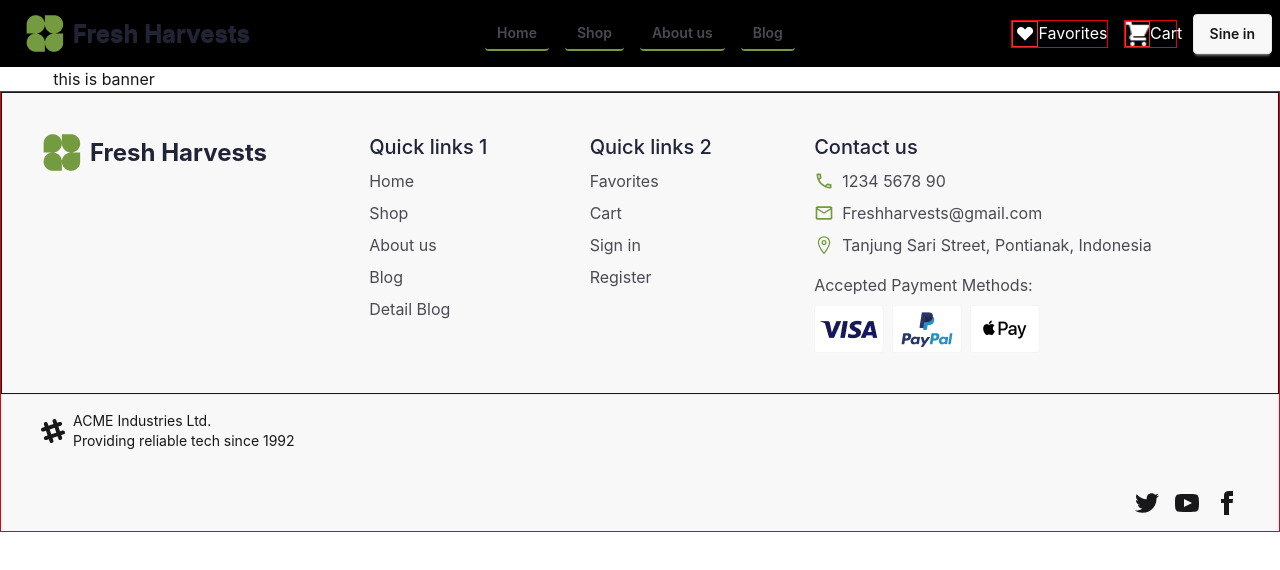
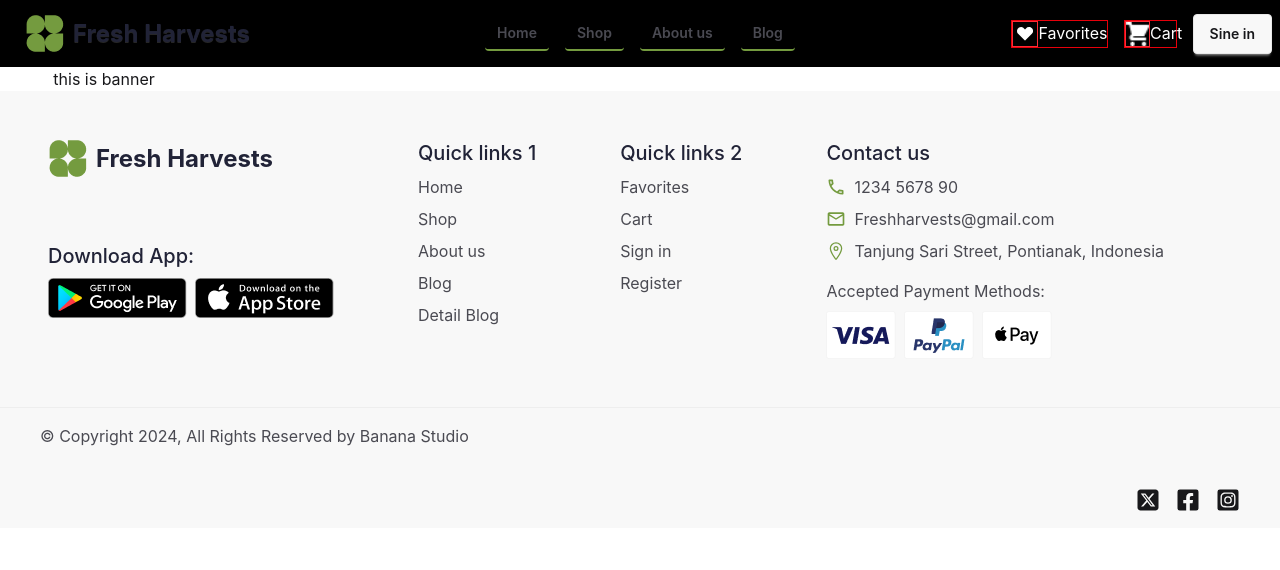
Before and after one commit to sucharita4867/fresh-harvests, a React (Vite) app: page / in a window 1280 px wide. Shown: the top 570 px of the page. Built offline with nearby package versions, Linux system fonts and the light colour scheme.

Commit message:
complete footer components

```diff
--- a/src/Components/Footer.jsx
+++ b/src/Components/Footer.jsx
@@ -3,16 +3,28 @@ import Logo from "./Logo";
 import visa from "/Visa.png";
 import paypal from "/Paypal.png";
 import applepay from "/ApplePay.png";
-import { CiLocationOn } from "react-icons/ci";
+import googleplay from "/googleplay.png";
+import appstore from "/appstore.png";
 import { MdOutlineEmail, MdOutlinePhone } from "react-icons/md";
 import { IoLocationOutline } from "react-icons/io5";
+import { FaSquareXTwitter } from "react-icons/fa6";
+import { FaFacebookSquare, FaInstagramSquare } from "react-icons/fa";
 
 const Footer = () => {
   return (
-    <div className=" border border-red-600">
-      <footer className="footer  border border-black-600 sm:footer-horizontal bg-base-200 text-base-content p-10">
-        <div>
-          <Logo />
+    <div className="">
+      <footer className="footer sm:footer-horizontal bg-base-200 text-base-content p-12">
+        <div className="">
+          <div className="">
+            <Logo />
+          </div>
+          <div className=" mt-14">
+            <p className="font-medium text-xl text-primary">Download App:</p>
+            <div className="flex justify-center mt-2 items-center gap-2">
+              <img src={googleplay} alt="" />
+              <img src={appstore} alt="" />
+            </div>
+          </div>
         </div>
         <nav>
           <h6 className="font-medium text-xl text-primary">Quick links 1</h6>
@@ -55,60 +67,17 @@ const Footer = () => {
           </div>
         </nav>
       </footer>
-      <footer className="footer bg-base-200 text-base-content border-base-300 border-t px-10 py-4">
+      <footer className="footer bg-base-200 text-base-content border-base-300 border-t px-10 p-4">
         <aside className="grid-flow-col items-center">
-          <svg
-            width="24"
-            height="24"
-            viewBox="0 0 24 24"
-            xmlns="http://www.w3.org/2000/svg"
-            fillRule="evenodd"
-            clipRule="evenodd"
-            className="fill-current"
-          >
-            <path d="M22.672 15.226l-2.432.811.841 2.515c.33 1.019-.209 2.127-1.23 2.456-1.15.325-2.148-.321-2.463-1.226l-.84-2.518-5.013 1.677.84 2.517c.391 1.203-.434 2.542-1.831 2.542-.88 0-1.601-.564-1.86-1.314l-.842-2.516-2.431.809c-1.135.328-2.145-.317-2.463-1.229-.329-1.018.211-2.127 1.231-2.456l2.432-.809-1.621-4.823-2.432.808c-1.355.384-2.558-.59-2.558-1.839 0-.817.509-1.582 1.327-1.846l2.433-.809-.842-2.515c-.33-1.02.211-2.129 1.232-2.458 1.02-.329 2.13.209 2.461 1.229l.842 2.515 5.011-1.677-.839-2.517c-.403-1.238.484-2.553 1.843-2.553.819 0 1.585.509 1.85 1.326l.841 2.517 2.431-.81c1.02-.33 2.131.211 2.461 1.229.332 1.018-.21 2.126-1.23 2.456l-2.433.809 1.622 4.823 2.433-.809c1.242-.401 2.557.484 2.557 1.838 0 .819-.51 1.583-1.328 1.847m-8.992-6.428l-5.01 1.675 1.619 4.828 5.011-1.674-1.62-4.829z"></path>
-          </svg>
-          <p>
-            ACME Industries Ltd.
-            <br />
-            Providing reliable tech since 1992
+          <p className="text-secondary text-base">
+            © Copyright 2024, All Rights Reserved by Banana Studio
           </p>
         </aside>
         <nav className="md:place-self-center md:justify-self-end">
           <div className="grid grid-flow-col gap-4">
-            <a>
-              <svg
-                xmlns="http://www.w3.org/2000/svg"
-                width="24"
-                height="24"
-                viewBox="0 0 24 24"
-                className="fill-current"
-              >
-                <path d="M24 4.557c-.883.392-1.832.656-2.828.775 1.017-.609 1.798-1.574 2.165-2.724-.951.564-2.005.974-3.127 1.195-.897-.957-2.178-1.555-3.594-1.555-3.179 0-5.515 2.966-4.797 6.045-4.091-.205-7.719-2.165-10.148-5.144-1.29 2.213-.669 5.108 1.523 6.574-.806-.026-1.566-.247-2.229-.616-.054 2.281 1.581 4.415 3.949 4.89-.693.188-1.452.232-2.224.084.626 1.956 2.444 3.379 4.6 3.419-2.07 1.623-4.678 2.348-7.29 2.04 2.179 1.397 4.768 2.212 7.548 2.212 9.142 0 14.307-7.721 13.995-14.646.962-.695 1.797-1.562 2.457-2.549z"></path>
-              </svg>
-            </a>
-            <a>
-              <svg
-                xmlns="http://www.w3.org/2000/svg"
-                width="24"
-                height="24"
-                viewBox="0 0 24 24"
-                className="fill-current"
-              >
-                <path d="M19.615 3.184c-3.604-.246-11.631-.245-15.23 0-3.897.266-4.356 2.62-4.385 8.816.029 6.185.484 8.549 4.385 8.816 3.6.245 11.626.246 15.23 0 3.897-.266 4.356-2.62 4.385-8.816-.029-6.185-.484-8.549-4.385-8.816zm-10.615 12.816v-8l8 3.993-8 4.007z"></path>
-              </svg>
-            </a>
-            <a>
-              <svg
-                xmlns="http://www.w3.org/2000/svg"
-                width="24"
-                height="24"
-                viewBox="0 0 24 24"
-                className="fill-current"
-              >
-                <path d="M9 8h-3v4h3v12h5v-12h3.642l.358-4h-4v-1.667c0-.955.192-1.333 1.115-1.333h2.885v-5h-3.808c-3.596 0-5.192 1.583-5.192 4.615v3.385z"></path>
-              </svg>
-            </a>
+            <FaSquareXTwitter className="text-2xl" />
+            <FaFacebookSquare className="text-2xl" />
+            <FaInstagramSquare className="text-2xl" />
           </div>
         </nav>
       </footer>
```
Also changed, not shown: public/appstore.png (added), public/googleplay.png (added).
